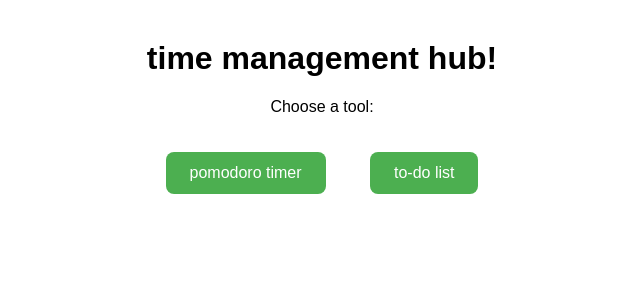
After one commit to ahuman216/timemanagment, a Flask app: template templates/index.html in a window 1280 px wide. The commit adds this page. Shown: the top 300 px of the page, without its empty margins (318-958 px from the left). Run offline with Flask 3, Linux system fonts and the light colour scheme; the template is opened without the code that fills it, so the values that code supplies are empty.

Commit message:
flask app start

```diff
--- /dev/null
+++ b/app.py
@@ -0,0 +1,79 @@
+from flask import Flask, render_template, request, redirect, url_for, Response
+import threading
+import time
+import pomodoro
+import todo
+
+app = Flask(__name__)
+@app.route("/pomodoro", methods=["GET", "POST"])
+def pomodoro_page():
+    if request.method == "POST":
+        if "start" in request.form:
+            pomodoro.start()
+        elif "stop" in request.form:
+            pomodoro.stop()
+        return redirect(url_for("pomodoro_page"))
+
+    phase, running, remaining, cycle = pomodoro.get_state()
+    mins, secs = divmod(remaining, 60)
+    return render_template(
+        "pomodoro.html",
+        phase=phase,
+        is_running=running,
+        cycle=cycle,
+        time_left=f"{mins:02d}:{secs:02d}"
+    )
+
+
+@app.route("/pomodoro/stream")
+def pomodoro_stream():
+    def event_stream():
+        import json, sys
+        last_data = None
+        while True:
+            phase, running, remaining, cycle = pomodoro.get_state()
+            data = {
+                "phase": phase,
+                "running": running,
+                "remaining": remaining,
+                "cycle": cycle
+            }
+            json_data = json.dumps(data)
+            # Only send when data changes or every second (ensures refresh)
+            if json_data != last_data:
+                yield f"data: {json_data}\n\n"
+                sys.stdout.flush()  # flush ensures browser receives instantly
+                last_data = json_data
+            time.sleep(1)
+
+    # "text/event-stream" must NOT be buffered
+    headers = {
+        "Cache-Control": "no-cache",
+        "X-Accel-Buffering": "no"  # for nginx/gunicorn later
+    }
+    return Response(event_stream(), headers=headers, mimetype="text/event-stream")
+#todo
+@app.route("/todo", methods=["GET", "POST"])
+def todo_page():
+    tasks = todo.load_tasks()
+
+    if request.method == "POST":
+        if "add" in request.form:
+            task = request.form.get("task", "").strip()
+            if task:
+                tasks.append(task)
+                todo.save_tasks(tasks)
+        elif "delete" in request.form:
+            index = int(request.form.get("delete"))
+            if 0 <= index < len(tasks):
+                tasks.pop(index)
+                todo.save_tasks(tasks)
+
+    return render_template("todo.html", tasks=tasks)
+
+#home
+@app.route("/")
+def home():
+    return render_template("index.html")
+if __name__ == "__main__":
+    app.run(debug=True, threaded=True)
--- /dev/null
+++ b/templates/index.html
@@ -0,0 +1,18 @@
+<!DOCTYPE html>
+<html>
+<head>
+  <title>time management hub!</title>
+  <style>
+    body { font-family: Arial; text-align: center; margin: 40px; }
+    a { display: inline-block; margin: 20px; padding: 12px 24px;
+        background: #4CAF50; color: white; text-decoration: none; border-radius: 8px; }
+    a:hover { background: #45a049; }
+  </style>
+</head>
+<body>
+  <h1>time management hub!</h1>
+  <p>Choose a tool:</p>
+  <a href="{{ url_for('pomodoro_page') }}">pomodoro timer</a>
+  <a href="{{ url_for('todo_page') }}">to-do list</a>
+</body>
+</html>
--- a/todo_list.txt
+++ b/todo_list.txt
@@ -1,2 +1,3 @@
 SnEhI
 pankil
+5
```
Also changed, not shown: templates/todo.html (line endings or trailing spaces).
